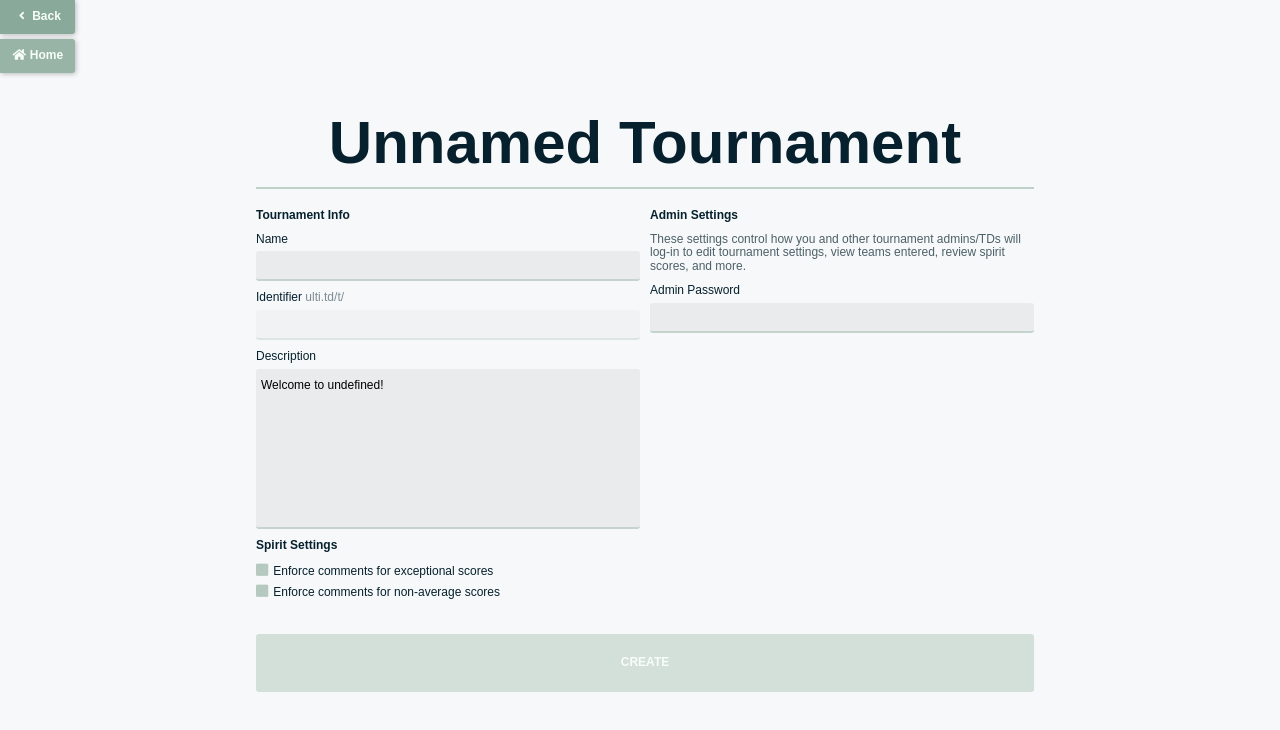
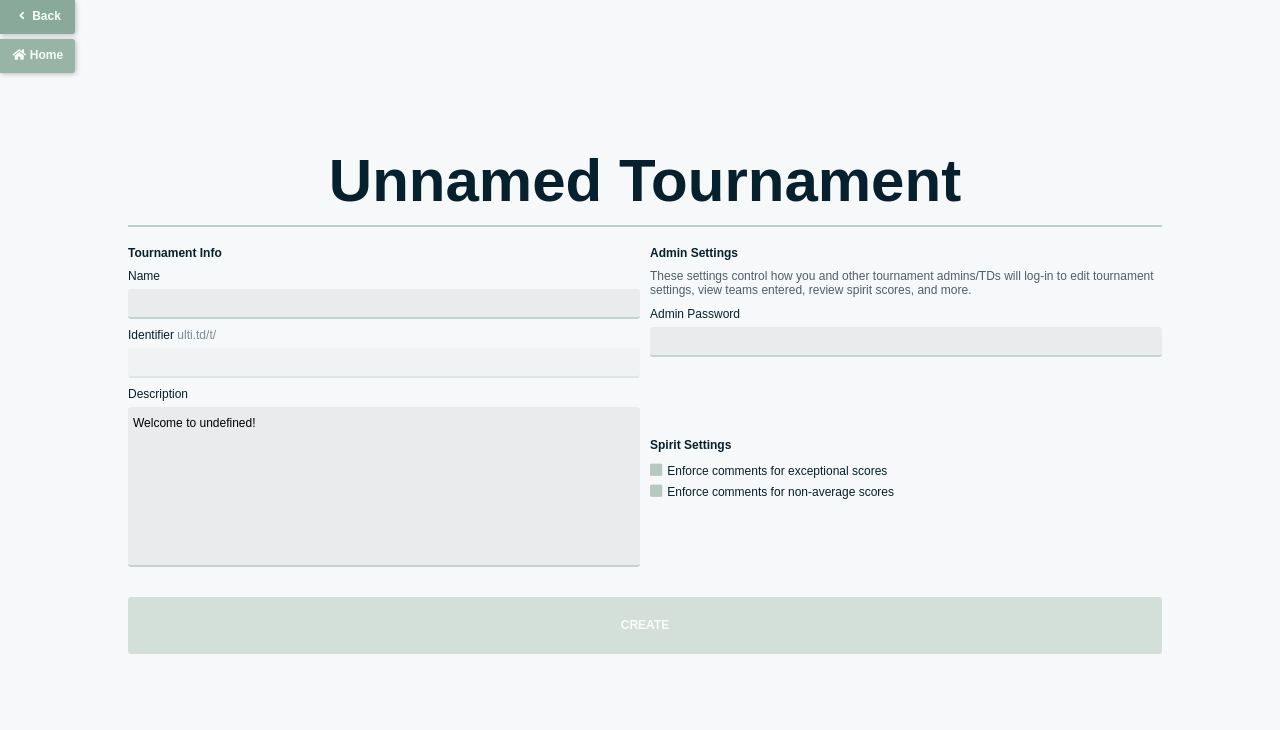
Before and after one commit to BROOSWAJNE/ulti-td, a Vue app: page /new in a window 1280 px wide. Shown: the top 730 px of the page. Built offline with nearby package versions, Linux system fonts and the light colour scheme.

Commit message:
[tournamentcreator] let width be controlled by app

```diff
--- a/src/components/TournamentCreator.vue
+++ b/src/components/TournamentCreator.vue
@@ -151,7 +151,6 @@ export default {
 
     height: 100%
     width: 100%
-    overflow-y: auto
 
     .success-container
         margin: auto
@@ -168,18 +167,14 @@ export default {
         display: grid
         grid-template-columns: 50% 50%
         // grid-template-rows: repeat(4, auto)
-        grid-template-areas: "title title" "info admin" "spirit admin" "err err" "btn btn"
+        grid-template-areas: "title title" "info admin" "info spirit" "err err" "btn btn"
         grid-gap: 10px
 
         margin: auto
         padding: 20px 0
 
-        max-width: 60vw
         @media only screen and (max-width: 900px)
             grid-template-areas: "title title" "info info" "spirit spirit" "admin admin" "err err" "btn btn"
-            max-width: 75vw
-        @media only screen and (max-width: 700px)
-            max-width: 90vw
 
         .title
             grid-area: title
```
